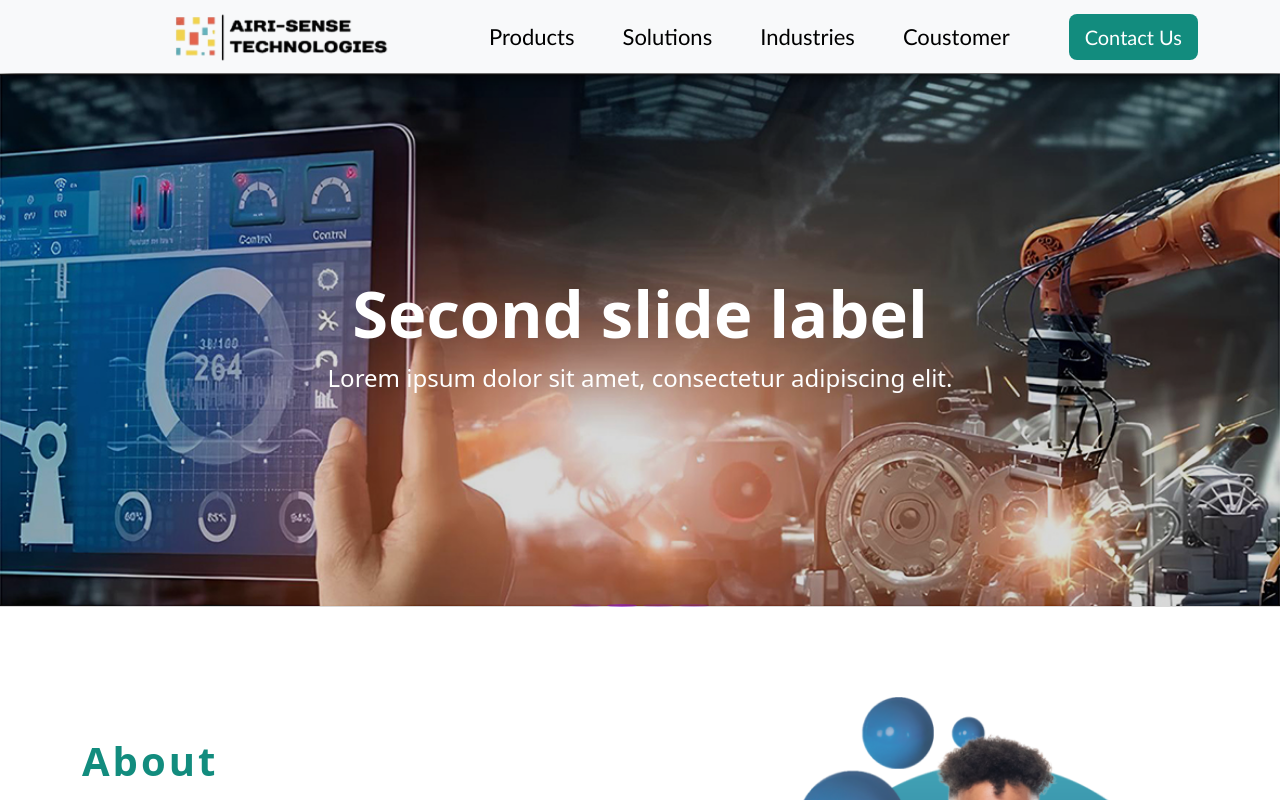
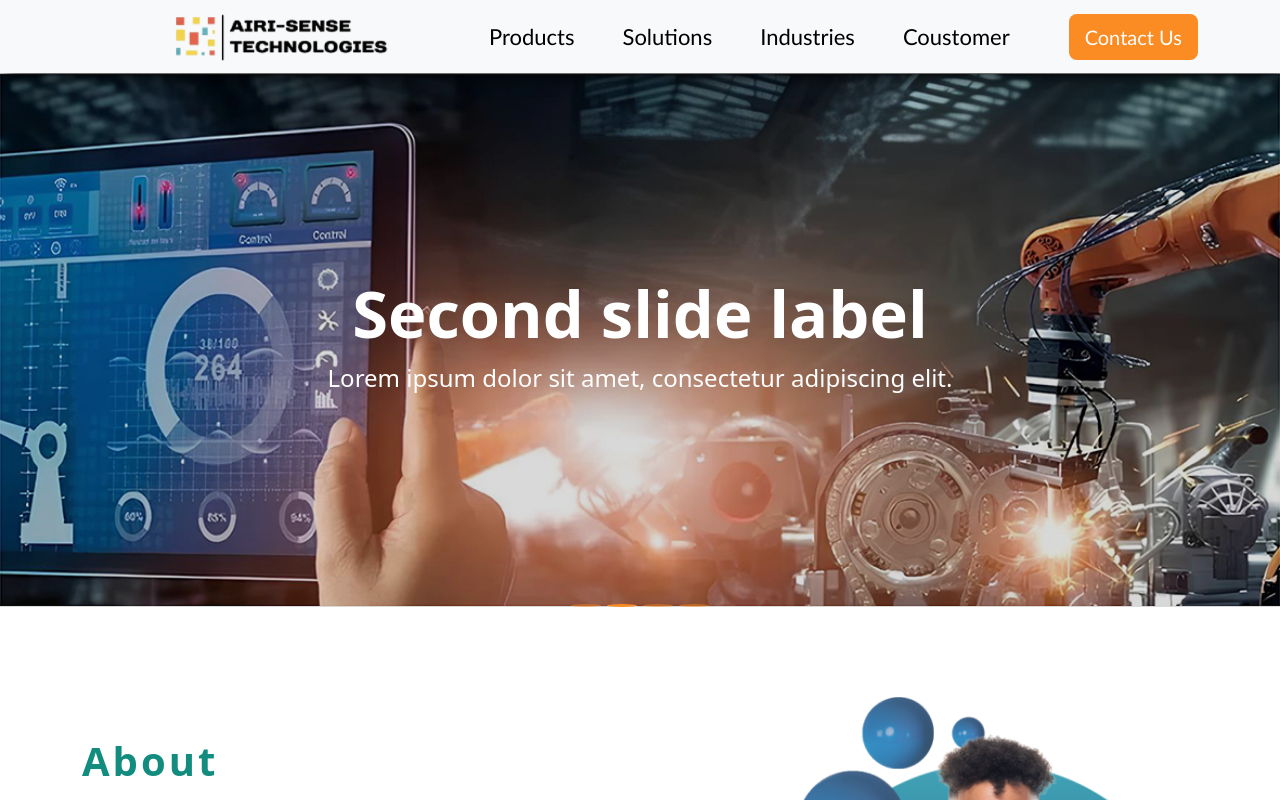
Before and after one commit to sakshiAbsax/airi_sense, a React (Create React App) app: page / in a window 1280 px wide. Shown: the top 800 px of the page. Built offline with nearby package versions, Linux system fonts and the light colour scheme.

Commit message:
11oct2023

```diff
--- a/src/component/Header.js
+++ b/src/component/Header.js
@@ -41,7 +41,7 @@ export const Header = () => {
               <Link to="/contact">
 
 
-              <Button  className="btn btn-lg btn-borderd" style={{backgroundColor:"#128c7e",border:"none"}}> Contact Us</Button>
+              <Button  className="btn btn-lg btn-borderd" style={{backgroundColor:"#fB8B23",border:"none"}}> Contact Us</Button>
               </Link>
             </Form>
           </Navbar.Collapse>
--- a/src/component/header.css
+++ b/src/component/header.css
@@ -6,13 +6,13 @@
 
    /* Add hover style */
    .nav-link-products:hover {
-     color: #128c7e; /* Change text color on hover (if desired) */
+     color: #fB8B23; /* Change text color on hover (if desired) */
      text-decoration: none !important; /* Remove underline on hover */
    }
 
    /* Add active style */
    .nav-link-products.active {
-    color:#128c7e ;
+    color:#fB8B23 ;
 
    }
 
@@ -22,7 +22,7 @@
 /* Common styles for all devices */
 .carousel-indicators [data-bs-target] {
   border-radius: 50%;
-  background-color: rgba(141, 6, 225, 0.5) !important;
+  background-color:#fB8B23 !important;
 }
 
 .carousel-caption {
```
